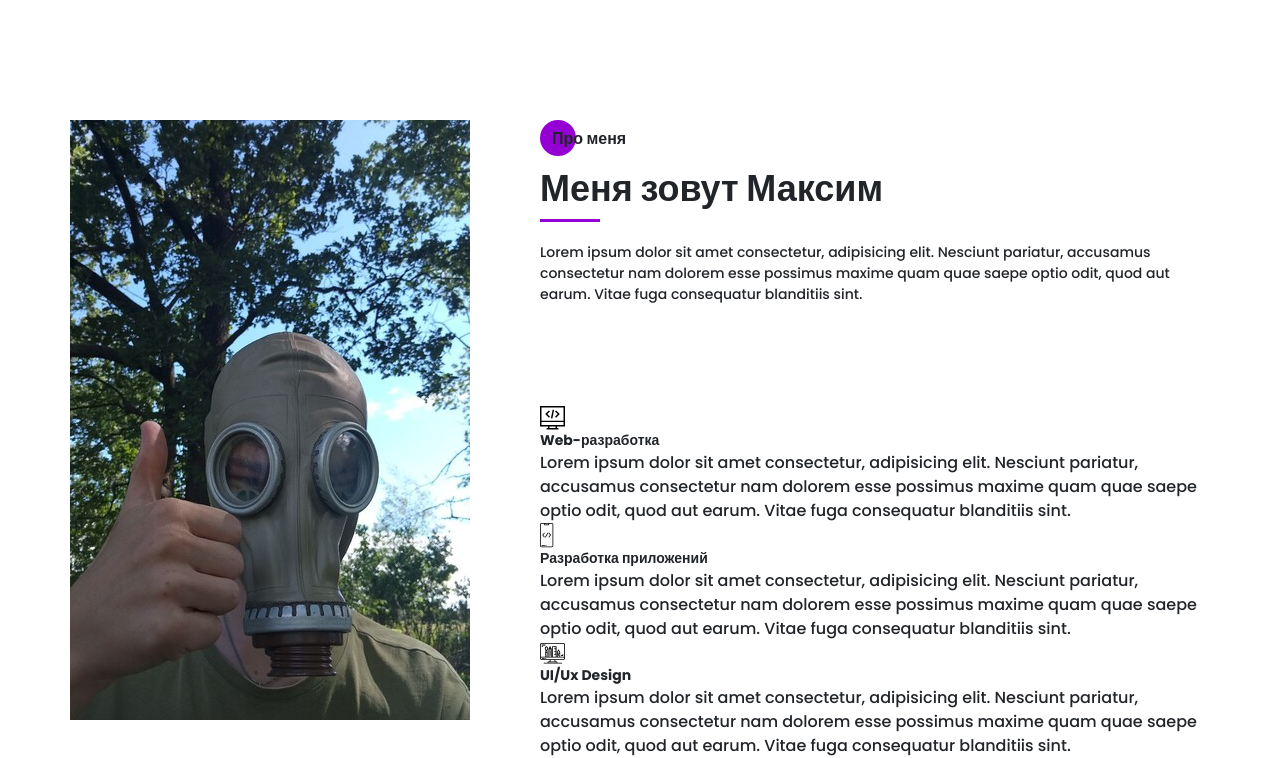
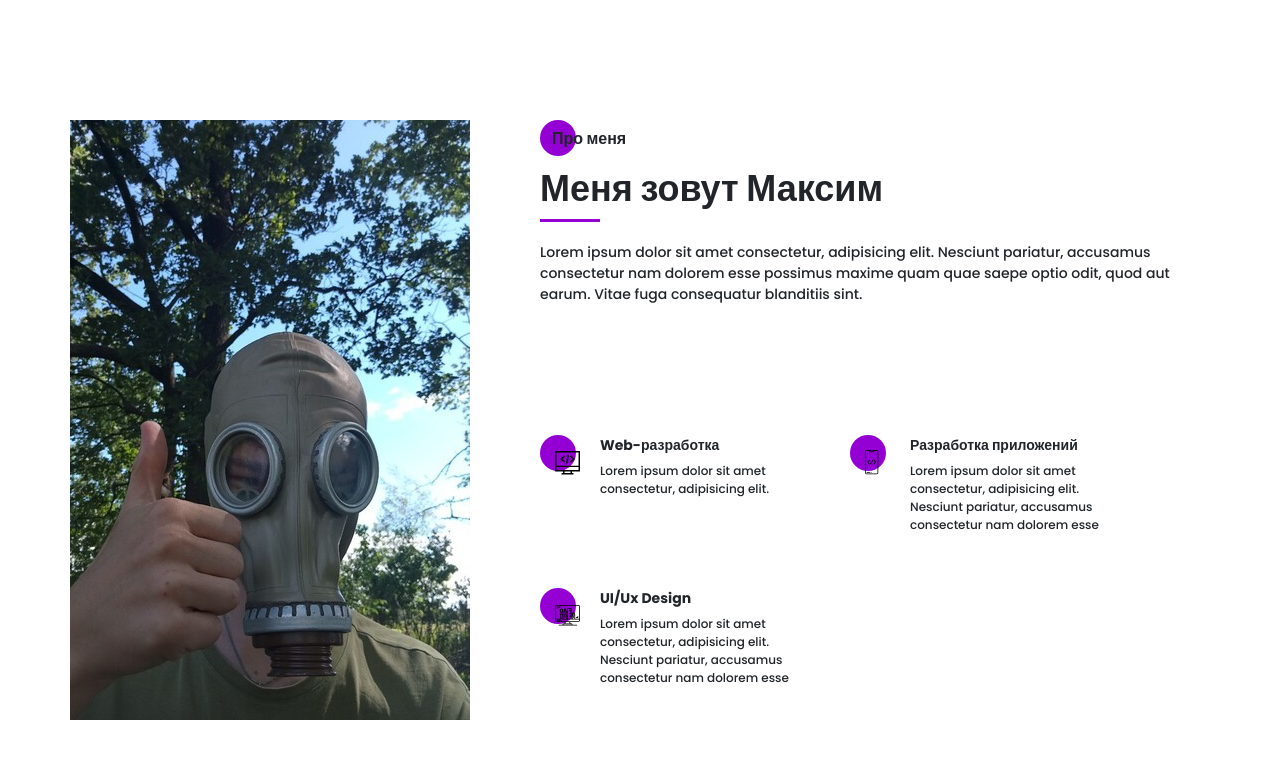
Before and after one commit to BenardoSS/BenardoSS_Portfolio, a website: page index.html in a window 1280 px wide. Shown: the part 800-1558 px from the top of the page. After the commit the page ends 1520 px from the top, so only its background shows below. Drawn offline with nearby package versions, Linux system fonts and the light colour scheme; files that its build step writes are made by us from their sources; files whose address does not match are found by name.

Commit message:
complete 109 lesson

```diff
--- a/index.html
+++ b/index.html
@@ -188,21 +188,18 @@
           </div>
           <div class="about_skills">
             <div class="about_skills-item">
-              <div>
+              <div class="about_skills-circle">
                 <img src="icons/about_me/web_development.svg" alt="web-dev" />
               </div>
               <div>
                 <div class="title title_fz14">Web-разработка</div>
                 <div class="about_skills-text">
                   Lorem ipsum dolor sit amet consectetur, adipisicing elit.
-                  Nesciunt pariatur, accusamus consectetur nam dolorem esse
-                  possimus maxime quam quae saepe optio odit, quod aut earum.
-                  Vitae fuga consequatur blanditiis sint.
                 </div>
               </div>
             </div>
             <div class="about_skills-item">
-              <div>
+              <div class="about_skills-circle">
                 <img src="icons/about_me/mobile_dev.svg" alt="web-dev" />
               </div>
               <div>
@@ -210,13 +207,11 @@
                 <div class="about_skills-text">
                   Lorem ipsum dolor sit amet consectetur, adipisicing elit.
                   Nesciunt pariatur, accusamus consectetur nam dolorem esse
-                  possimus maxime quam quae saepe optio odit, quod aut earum.
-                  Vitae fuga consequatur blanditiis sint.
                 </div>
               </div>
             </div>
             <div class="about_skills-item">
-              <div>
+              <div class="about_skills-circle">
                 <img src="icons/about_me/design.svg" alt="web-dev" />
               </div>
               <div>
@@ -224,8 +219,6 @@
                 <div class="about_skills-text">
                   Lorem ipsum dolor sit amet consectetur, adipisicing elit.
                   Nesciunt pariatur, accusamus consectetur nam dolorem esse
-                  possimus maxime quam quae saepe optio odit, quod aut earum.
-                  Vitae fuga consequatur blanditiis sint.
                 </div>
               </div>
             </div>
--- a/src/sass/blocks/_about.scss
+++ b/src/sass/blocks/_about.scss
@@ -31,5 +31,27 @@
   }
   &_skills {
     display: grid;
+    grid-template: repeat(2, minmax(115px, auto)) / repeat(2, 260px);
+    grid-auto-rows: 1fr;
+    column-gap: 50px;
+    row-gap: 20px;
+    &-item {
+      display: grid;
+      grid-template-columns: 40px 200px;
+      column-gap: 20px;
+    }
+    &-circle {
+      position: relative;
+      padding: 15px 0 0 15px;
+      @include before_circle;
+      &:before {
+        top: 0;
+      }
+    }
+    &-text {
+      margin-top: 6px;
+      font-size: 12px;
+      line-height: 18px;
+    }
   }
 }
```
Also changed, not shown: dist/css/style.min.css, dist/index.html.
